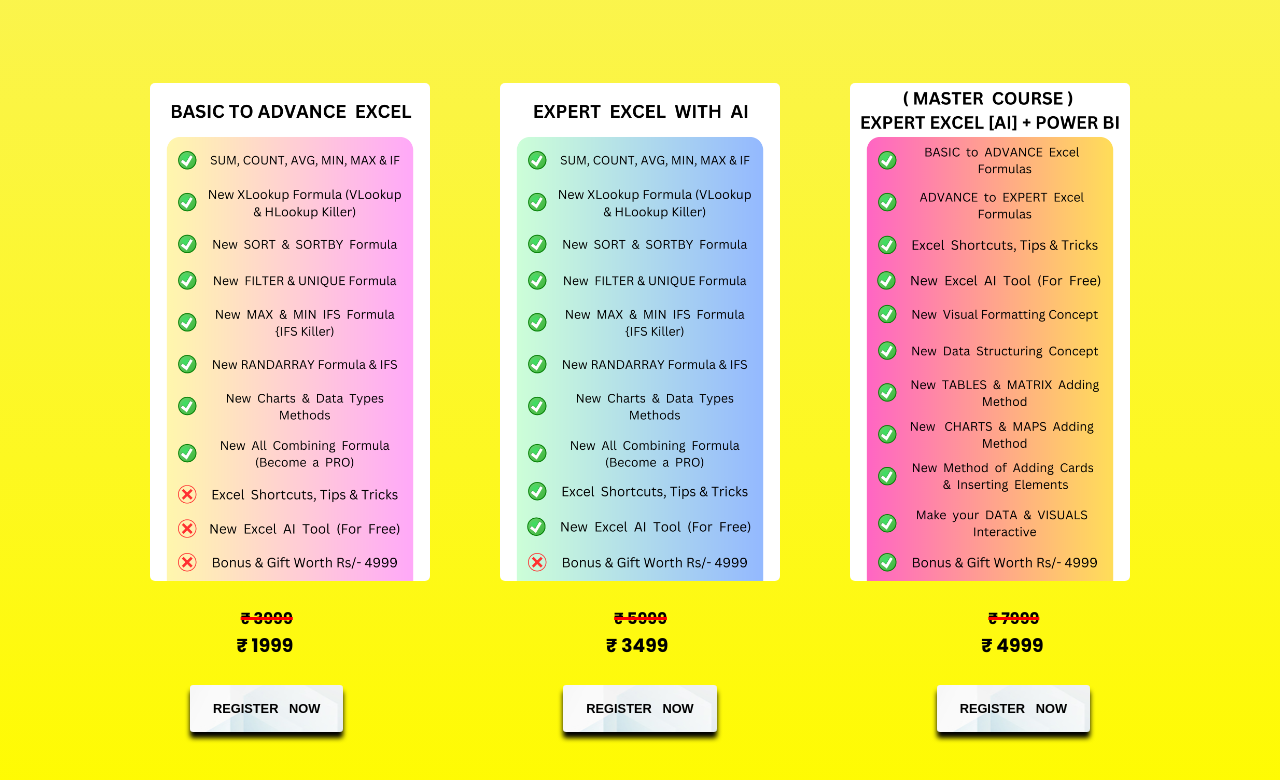
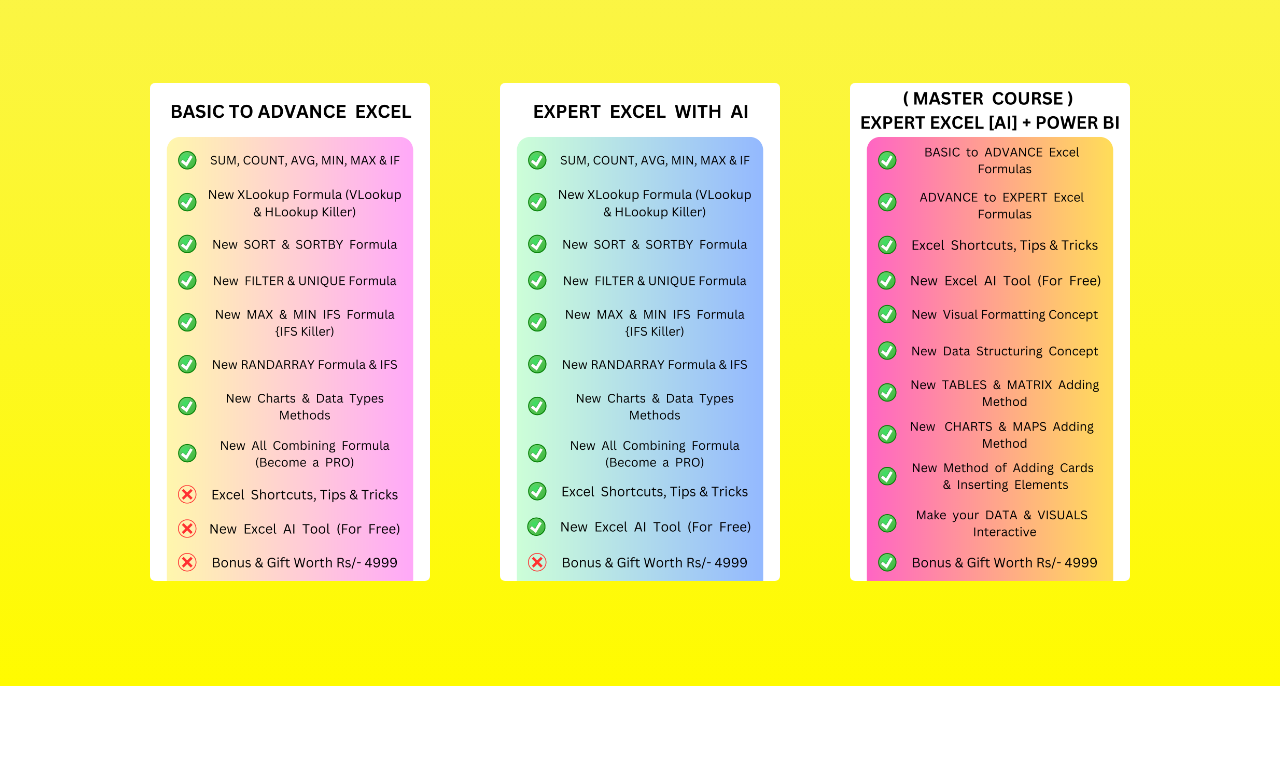
Before and after one commit to skillclassindia/skillclass, a plain HTML site: page index.html in a window 1280 px wide. Shown: the part 1700-2480 px from the top of the page. After the commit the page ends 2386 px from the top, so only its background shows below. Drawn offline with nearby package versions, Linux system fonts and the light colour scheme.

Commit message:
Update index.html

```diff
--- a/index.html
+++ b/index.html
@@ -153,13 +153,6 @@
                     }
                 </script>
 
-
-                <div class="op-row">
-                    <h4>₹ 3999</h4>
-                    <h4>₹ 5999</h4>
-                    <h4>₹ 7999</h4>
-                </div>
-
                 <script>
                     // Get the modal
                     var modal = document.getElementById('myModal');
@@ -182,13 +175,6 @@
                         modal.style.display = "none";
                     }
                 </script>
-
-
-                <div class="dp-row">
-                    <h3>₹ 1999</h3>
-                    <h3>₹ 3499</h3>
-                    <h3>₹ 4999</h3>
-                </div>
 
                 <script>
                     // Get the modal
@@ -213,35 +199,6 @@
                     }
                 </script>
 
-
-                <div class="btn-row">
-                    <button class="btn topics-btn">
-                        <b>
-                            <a href="https://forms.gle/nHckYeTHB3x6cbGn8">
-                                &nbsp; REGISTER &nbsp; NOW &nbsp;
-                            </a>
-                        </b>
-                    </button>
-
-
-                    <button class="btn topics-btn">
-                        <b>
-                            <a href="https://forms.gle/dQxrqibfgNB1pjGv6">
-                                &nbsp; REGISTER &nbsp; NOW &nbsp;
-                            </a>
-                        </b>
-                    </button>
-
-
-                    <button class="btn topics-btn">
-                        <b>
-                            <a href="https://forms.gle/bBcRoniUQahGoMvG7">
-                                &nbsp; REGISTER &nbsp; NOW &nbsp;
-                            </a>
-                        </b>
-                    </button>
-                </div>
-
             </span>
         </div>
     </section>
```
